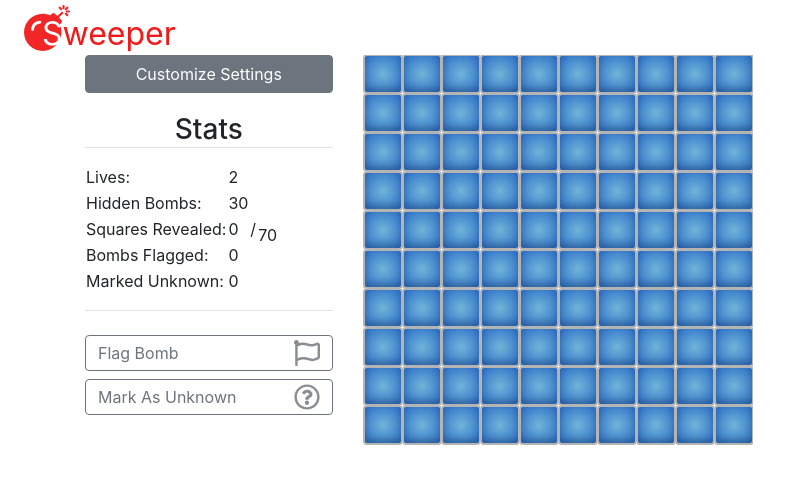
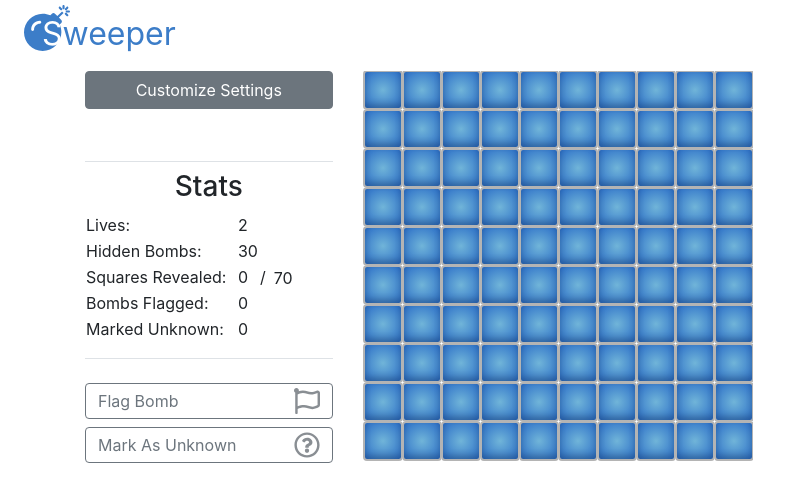
Before and after one commit to zcallanan/React-App-Sweeper, a React (Create React App) app: page / in a window 1280 px wide. Shown: the top 502 px of the page, without its empty margins (0-792 px from the left). Built offline with nearby package versions, Linux system fonts and the light colour scheme.

Commit message:
more styling

```diff
--- a/src/components/Form.js
+++ b/src/components/Form.js
@@ -179,7 +179,7 @@ class Form extends React.Component {
                 {Object.keys(lives).map(key => <option key={key} value={key}>{lives[key]}</option>)}
               </select>
             </div>
-            <button className="btn btn-outline-secondary" type="submit">{this.submitButtonText()}</button>
+            <button className="btn btn-secondary" type="submit">{this.submitButtonText()}</button>
           </div>
         </form>
       </div>
--- a/src/css/_header.styl
+++ b/src/css/_header.styl
@@ -1,7 +1,9 @@
+blu = rgb(60,125,200)
 header
   background-color white
   height 55px
   display flex
+  margin-bottom 16px
   span
     display flex
     align-items center
@@ -16,10 +18,10 @@ header
       &.sw
         color white
       &.eeper
-        color rgba(240, 0 ,0, .9)
+        color blu
     svg
       position absolute
       left 24px
       &.header-icon
         font-size 46  px
-        color rgba(240, 0, 0, .85)
+        color blu
--- a/src/css/_notice.styl
+++ b/src/css/_notice.styl
@@ -1,7 +1,10 @@
 .notice-box
-  width 250px
+  width 100%
+  text-align center
   height 20px
   overflow hidden
+  margin-top 16px
+  margin-bottom 16px
 
 .notice
   display inline-block // for TranslateX
--- a/src/css/_square.styl
+++ b/src/css/_square.styl
@@ -1,5 +1,4 @@
 borders = rgb(180,180,180)
-blu = rgba(77,162,207, .8)
 
 .squares
   display flex
--- a/src/css/_typography.styl
+++ b/src/css/_typography.styl
@@ -7,6 +7,6 @@ h1, h2, h3
 p
   margin 0
 
-ul
-  list-style none
-  padding-left 0
+td:first-child {
+  width 75%
+}
--- a/src/css/style.css
+++ b/src/css/style.css
@@ -2,6 +2,7 @@ header {
   background-color: #fff;
   height: 55px;
   display: flex;
+  margin-bottom: 16px;
 }
 header span {
   display: flex;
@@ -20,7 +21,7 @@ header span span.sw {
   color: #fff;
 }
 header span span.eeper {
-  color: rgba(240,0,0,0.9);
+  color: #3c7dc8;
 }
 header span svg {
   position: absolute;
@@ -28,7 +29,7 @@ header span svg {
 }
 header span svg.header-icon {
   font-size: 46px;
-  color: rgba(240,0,0,0.85);
+  color: #3c7dc8;
 }
 .modal {
   position: fixed;
@@ -61,9 +62,12 @@ header span svg.header-icon {
   opacity: 0;
 }
 .notice-box {
-  width: 250px;
+  width: 100%;
+  text-align: center;
   height: 20px;
   overflow: hidden;
+  margin-top: 16px;
+  margin-bottom: 16px;
 }
 .notice {
   display: inline-block;
@@ -244,8 +248,9 @@ header span svg.header-icon {
 }
 .stats-title {
   text-align: center;
-  margin-bottom: 16px;
-  border-bottom: 1px solid #dee2e6;
+  margin-bottom: 8px;
+  padding-top: 8px;
+  border-top: 1px solid #dee2e6;
 }
 .stats-wrapper {
   padding-bottom: 16px;
@@ -375,7 +380,8 @@ span.total-to-reveal {
   position: relative;
   overflow: hidden;
   float: right;
-  top: -18px;
+  top: -23px;
+  left: 6px;
 }
 span.total-to-reveal span {
   display: inline-block;
@@ -391,9 +397,8 @@ h3 {
 p {
   margin: 0;
 }
-ul {
-  list-style: none;
-  padding-left: 0;
+td:first-child {
+  width: 75%;
 }
 .form-group {
   display: flex;
```
Also changed, not shown: src/css/_stats.styl (+5 -3 lines).
